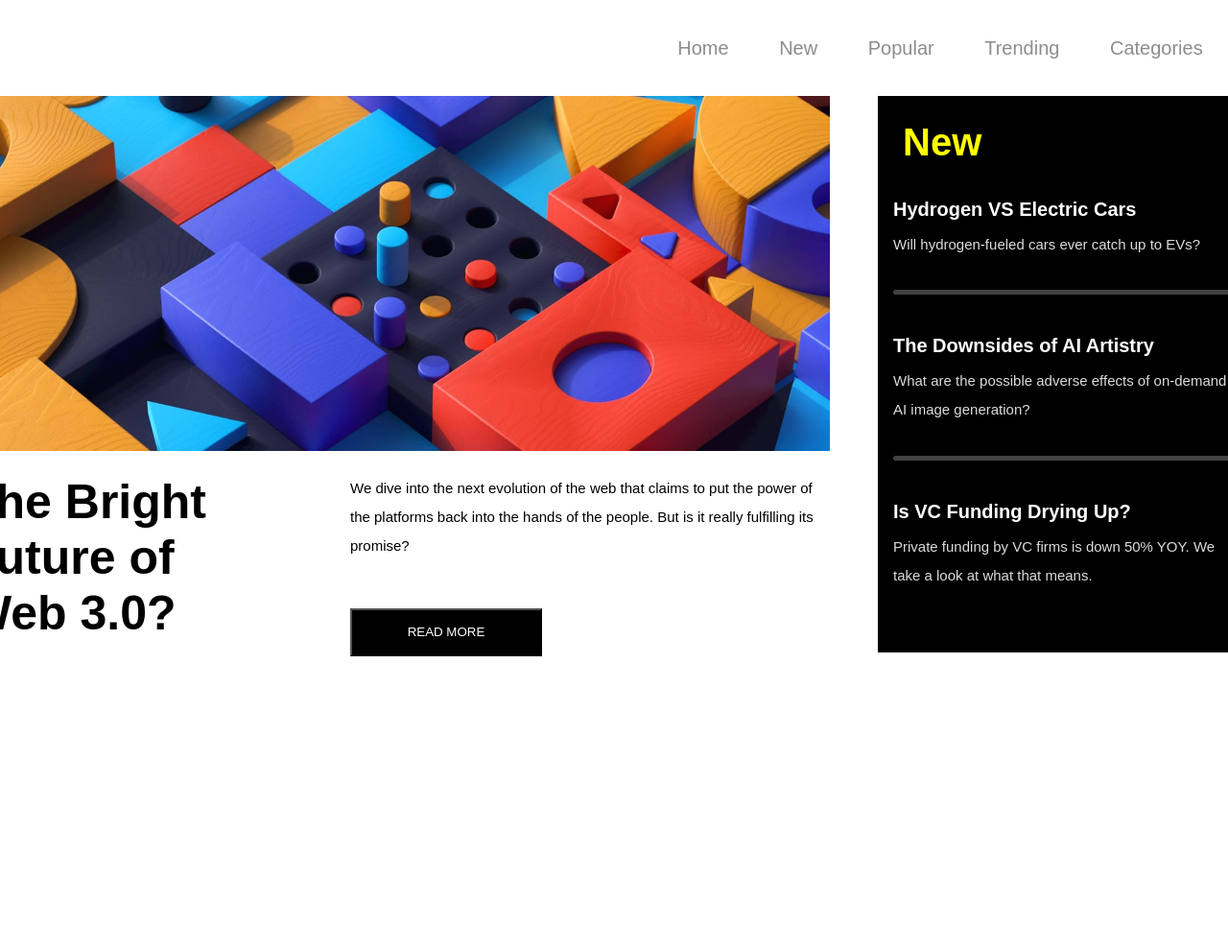
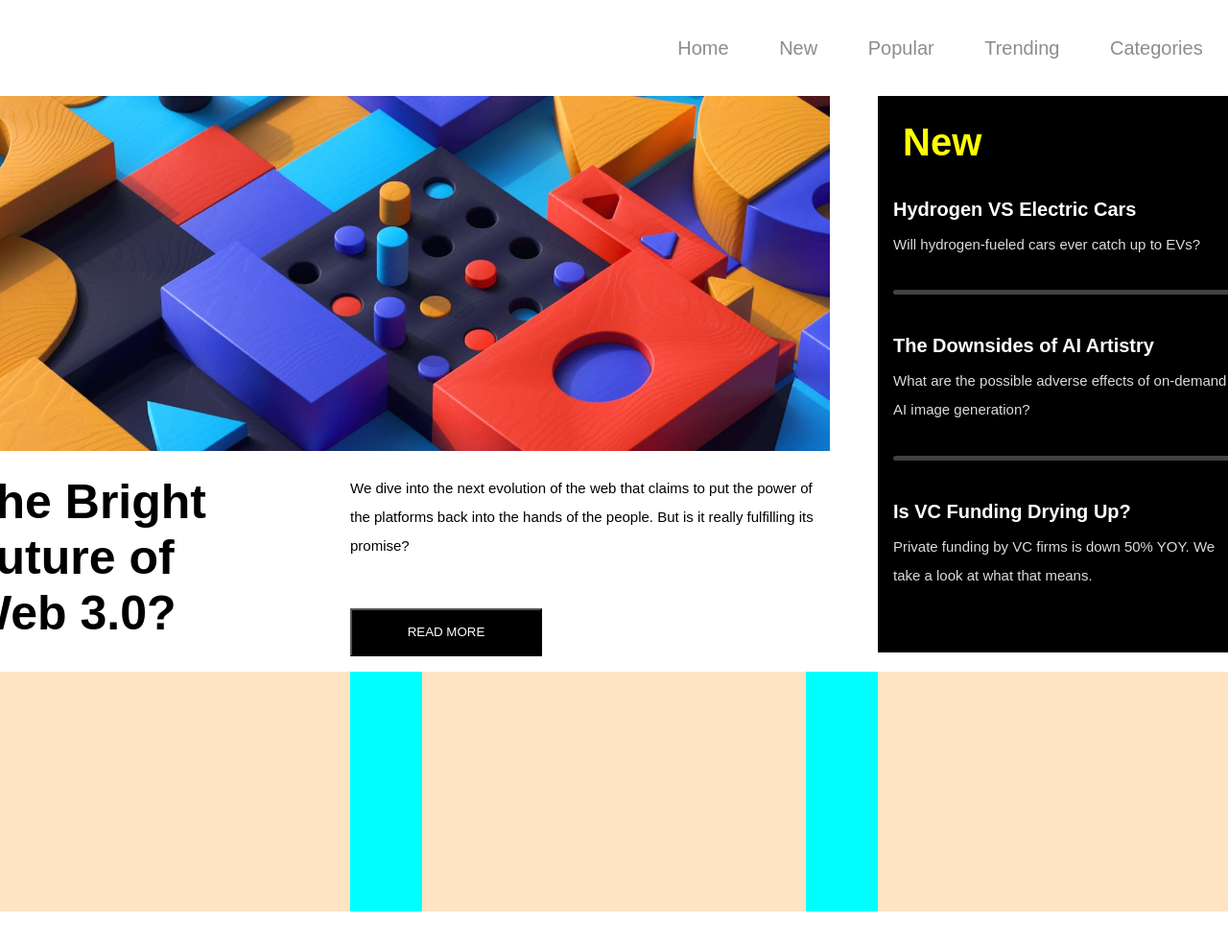
Before and after one commit to KaioSoledade/Pagina-de-Noticia, a plain HTML site: page index.html in a window 1280 px wide. Shown: the top 988 px of the page at 96% size. Drawn offline with Linux system fonts and the light colour scheme.

Commit message:
começo do desenvolvimento do container inferior

```diff
--- a/index.html
+++ b/index.html
@@ -72,7 +72,9 @@
                 </div>
             </div>
             <div class="main-container1-inferior">
-
+                <div class="main-container1-inferior-box1"></div>
+                <div class="main-container1-inferior-box2"></div>
+                <div class="main-container1-inferior-box3"></div>
             </div>
         </div>
     </main>
--- a/style.css
+++ b/style.css
@@ -70,7 +70,7 @@ main{
 
 .main-container1-superior{
     width: 1350px;
-    height: 75%;
+    height: 600px;
 
     display: flex;
     justify-content: space-between;
@@ -179,5 +179,14 @@ main{
     height: 25%;
 
     display: flex;
-    justify-content: space-around;
+    justify-content: space-between;
+
+    background-color: aqua;
 }
+
+
+.main-container1-inferior-box1,.main-container1-inferior-box2, .main-container1-inferior-box3{
+    background-color: bisque;
+    width: 400px;
+    height: 100%;
+}
```
